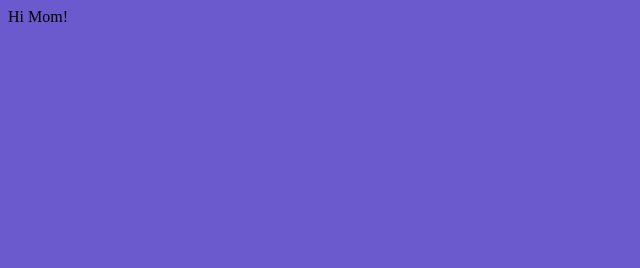
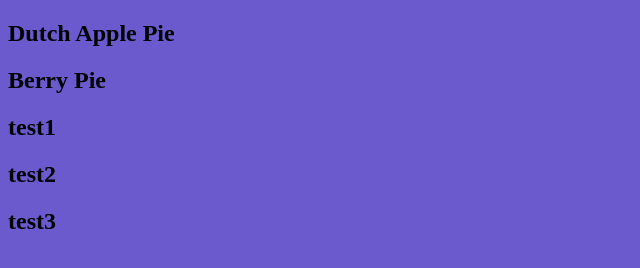
Before and after one commit to Dev-Davis/Pie, a plain HTML site: page index.html in a window 1280 px wide. Shown: the whole page, without its empty margins (0-640 px from the left). Drawn offline with Linux system fonts and the light colour scheme.

Commit message:
modified files for the index and js files

```diff
--- a/index.html
+++ b/index.html
@@ -9,7 +9,7 @@
 </head>
 <body>
 
-    Hi Mom!
+    <div id="sweetPie"></div>
 
     <script src="./main.js"></script>
 </body>
--- a/main.js
+++ b/main.js
@@ -1 +1,64 @@
-console.log('Hi Mom!');
+const pie = [
+    {
+        name: 'Dutch Apple Pie',
+        ingredients: 'apples, sugar, butter, nutmeg, dutch people',
+        bakeTemp: 5000,
+        drinkPairing: 'Earl Grey Tea',
+        imageUrl: 'https://search.chow.com/thumbnail/800/0/www.chowstatic.com/assets/2013/09/30859_Recipeimage_620x413_dutch_apple_pie.jpg',
+        instructor: 'Zoe',
+        iceCream: 'Vanilla'
+    },
+    {
+        name: 'Berry Pie',
+        ingredients: 'berries',
+        bakeTemp: 5000,
+        drinkPairing: 'wine',
+        imageUrl: 'https://images-gmi-pmc.edge-generalmills.com/808f7319-ed9b-41c7-8d35-959d83c868e8.jpg',
+        instructor: 'Zoe',
+        iceCream: 'Banana'
+    },
+    {
+        name: 'test1'
+    },
+    {
+        name: 'test2'
+    },
+    {
+        name: 'test3'
+    }
+];
+
+const printToDom = (divId, textToPrint) => {
+    selectedDiv = document.getElementById(divId);
+    selectedDiv.innerHTML = textToPrint;
+}
+
+const makeApie = () => {
+
+    let pieChoice = '';
+    pie.forEach((pie) => {
+        console.log(pie);
+        pieChoice += `<h2>${pie.name}</h2>`
+    });
+    printToDom('sweetPie', pieChoice);
+}
+//     for (let i = 0; i < pie.length; i++) {
+//         pieChoice += `<div class="piez">`;
+//         pieChoice += `<h1>${pie[i].name}</h1>`;
+//         // pieChoice += `<p>${pie[i].ingredients}</p>`;
+//         // pieChoice += `<p>${pie[i].bakeTemp}</p>`;
+//         // pieChoice += `<p>${pie[i].drinkPairing}</p>`;
+//         // pieChoice += `<p>${pie[i].imageUrl}</p>`;
+//         // pieChoice += `<p>${pie[i].instructor}</p>`;
+//         // pieChoice += `<p>${pie[i].iceCream}</p>`;
+//         pieChoice += `</div>`
+//     }
+//     printToDom('sweetPie', pieChoice);
+// }
+
+
+
+init = () => {
+    makeApie();
+};
+init();
```
Also changed, not shown: 1 other file.
